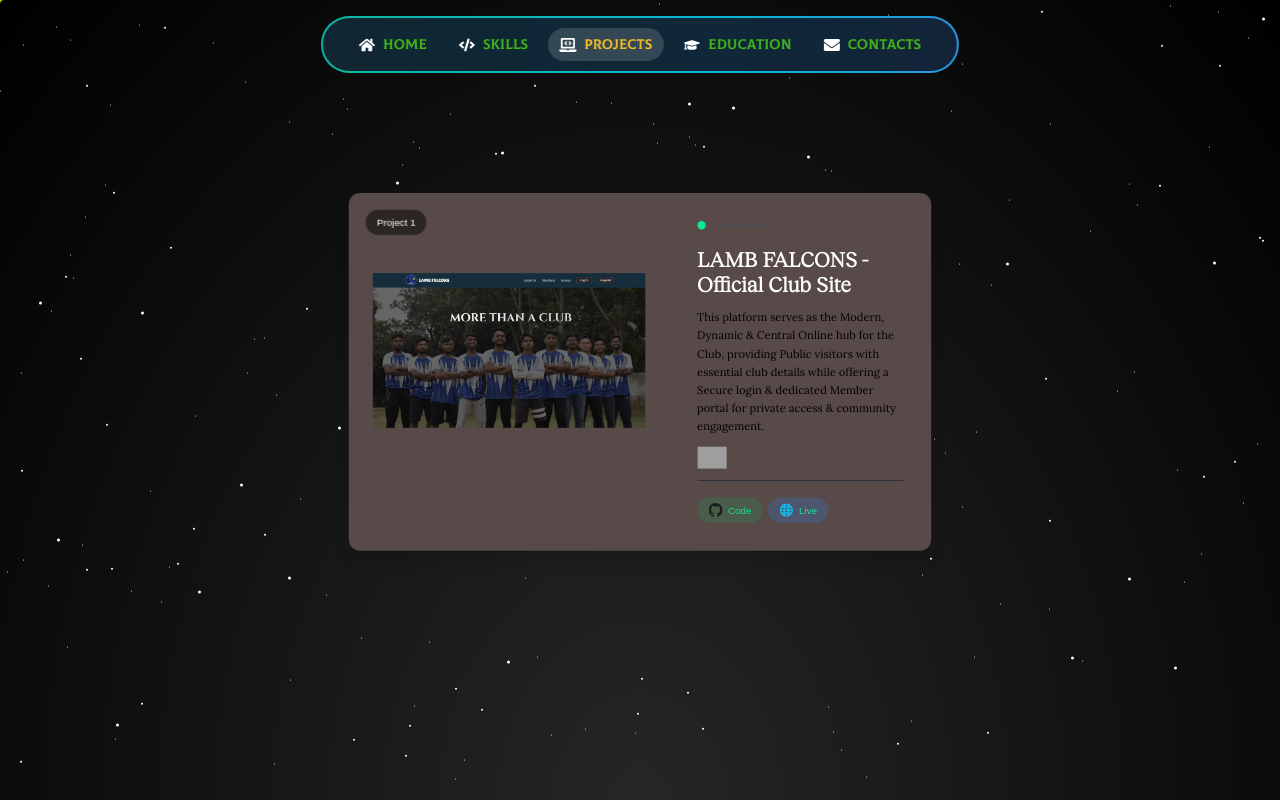
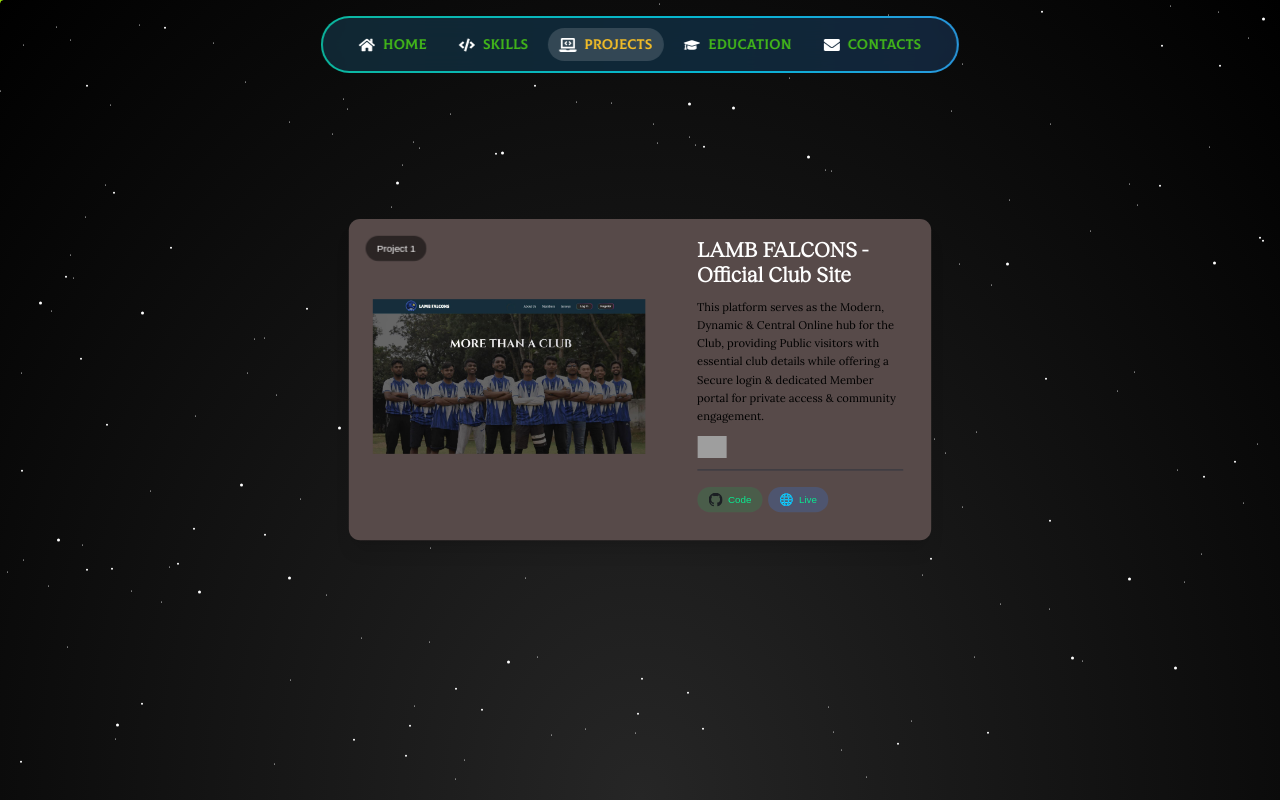
Before and after one commit to uzicodes/utsho-heaven-chowdhury, a Next.js app: page /projects in a window 1280 px wide. Shown: the top 800 px of the page. Built offline with nearby package versions, Linux system fonts and the light colour scheme; grey boxes are pictures that could not be loaded.

Commit message:
feat: removed the colorful dot & horizontal grey line from the project cards

```diff
--- a/src/app/globals.css
+++ b/src/app/globals.css
@@ -9,22 +9,11 @@
 
 
 
-@font-face {
-  font-family: 'Fluneta';
-  src: url('/fonts/fluneta.ttf') format('truetype');
-  font-weight: normal;
-  font-style: normal;
-}
-
-.fluneta-font {
-  font-family: 'Fluneta', sans-serif;
-}
-
 /* Hide default cursor on all interactive elements so only custom cursor shows */
 a, button, [role="button"], input, select, textarea {
   cursor: none !important;
 }
-/* Social icon hover animation (migrated from contacts-socials.css) */
+/* Social icon hover animation */
 .contact-social-icon {
   transition: transform 0.25s cubic-bezier(0.4,0,0.2,1), box-shadow 0.25s cubic-bezier(0.4,0,0.2,1);
 }
--- a/src/app/projects/page.tsx
+++ b/src/app/projects/page.tsx
@@ -253,20 +253,13 @@
           </div>
 
           {/* Content section */}
-          <div className="w-full md:w-[45%] p-6 md:p-8 lg:p-10 flex flex-col justify-between relative">
+          <div className="w-full md:w-[45%] p-6 pt-2 md:p-8 md:pt-4 lg:p-10 lg:pt-6 flex flex-col justify-between relative">
             <div className="relative z-10">
-              <div className="flex items-center gap-3 mb-4 md:mb-6">
-                <div
-                  className="w-2 h-2 md:w-3 md:h-3 rounded-full"
-                  style={{ backgroundColor: color }}
-                />
-                <div className="h-[1px] w-12 md:w-20 bg-gray-600" />
-              </div>
               <h2 className="text-xl md:text-2xl lg:text-3xl font-bold text-white mb-2 md:mb-4 reckless-font">
                 {title}
               </h2>
 
-              {/* Description Text - Black */}
+              {/* Description Text */}
               <p className="text-xs md:text-base text-[#000000] leading-relaxed max-w-md lora-font mb-4">{description}</p>
 
               {/* Skills Icon Strip */}
@@ -290,7 +283,7 @@
             <div className="mt-4 md:mt-auto pt-4 relative z-10">
               <div className="w-full h-[1px] bg-gray-800 mb-4 md:mb-6" />
               <div className="flex items-center gap-2">
-                {/* GitHub Button - Green Tint Background */}
+                {/* GitHub Button - Green BG */}
                 <motion.a
                   title="GitHub Link"
                   href={githubLink}
```
